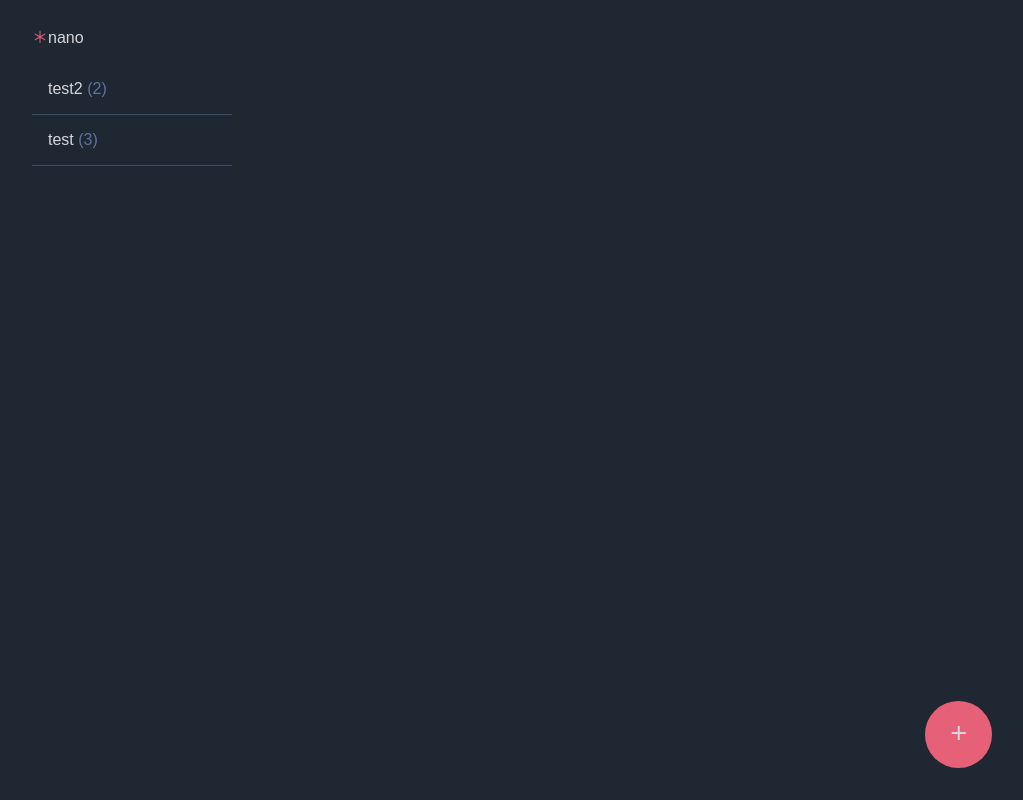
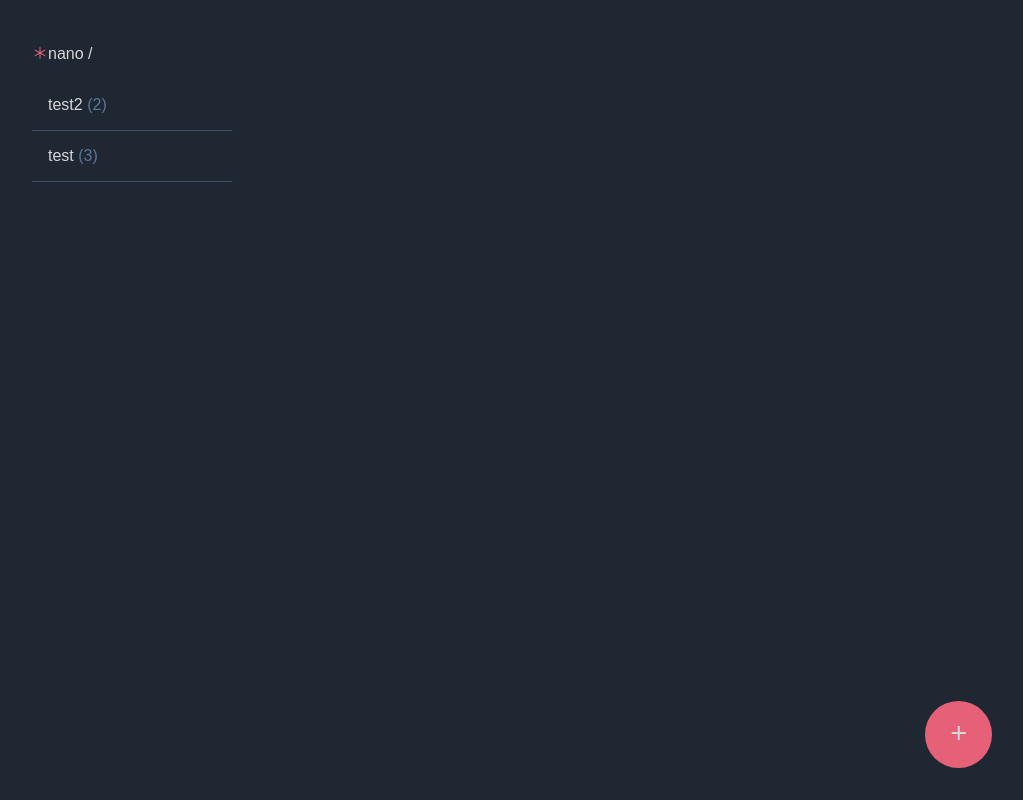
Before and after one commit to toyskip725/nano, a SvelteKit app: page / in a window 1280 px wide. Shown: the whole page, without its empty margins (128-1151 px from the left). Built offline with nearby package versions, Linux system fonts and the light colour scheme.

Commit message:
[feature] adjust layout

```diff
--- a/src/routes/+page.svelte
+++ b/src/routes/+page.svelte
@@ -73,7 +73,7 @@
   .sidebar {
     position: sticky;
     align-self: flex-start;
-    top: 1em;
+    top: 0em;
   }
   .icon-button {
     position: fixed;
--- a/src/routes/components/Header.svelte
+++ b/src/routes/components/Header.svelte
@@ -2,7 +2,7 @@
   // props
   export let threadName = "";
 
-  $: title = threadName !== "" ? `namo / ${threadName}` : "nano";
+  $: title = threadName !== "" ? `namo / ${threadName}` : "nano /";
 </script>
 
 <p class="title"><span class="title-icon">＊</span>{title}</p>
@@ -11,6 +11,7 @@
   .title {
     color: #d6d7d8;
     user-select: none;
+    padding-top: 1em;
   }
   .title-icon {
     color: #e66077;
```
